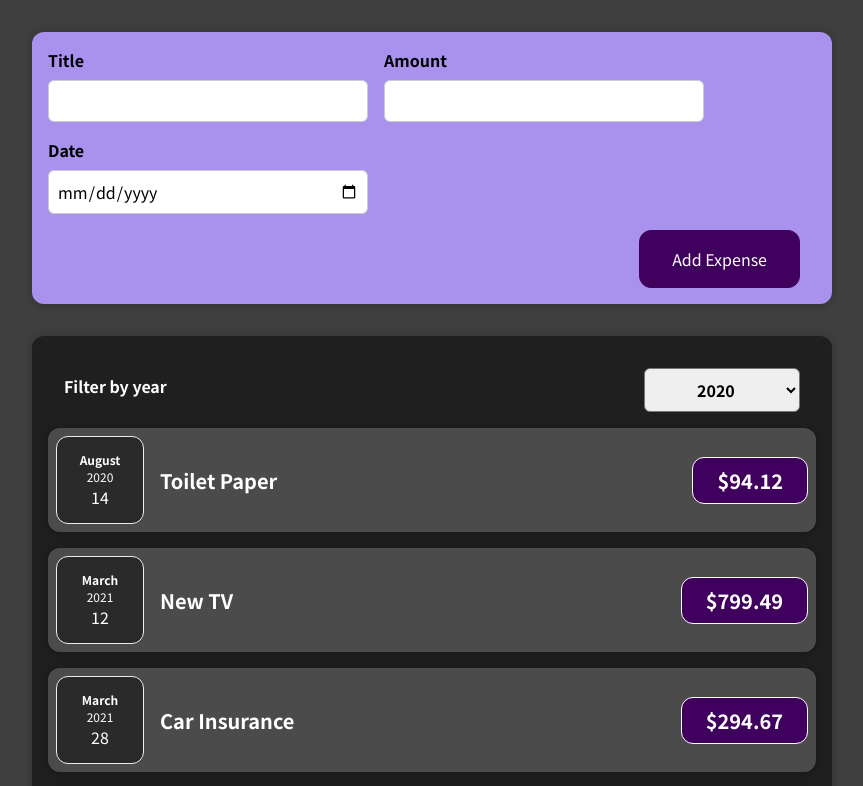
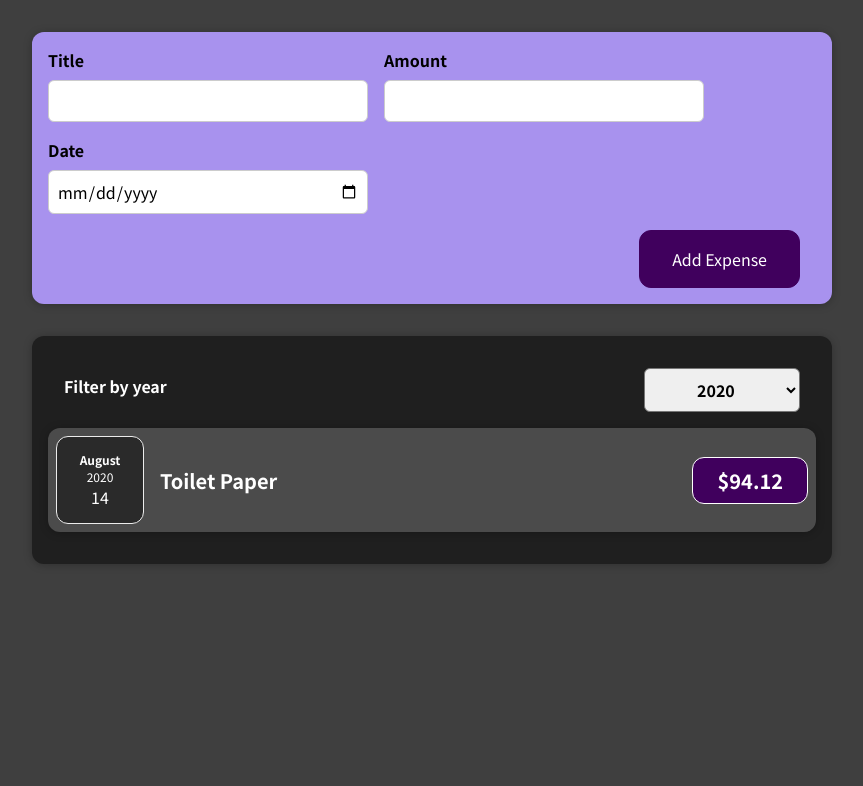
Before and after one commit to Ragnos89/complete-react-guide, a React (Create React App) app: page / in a window 1280 px wide. Shown: the top 786 px of the page, without its empty margins (208-1071 px from the left). Built offline with nearby package versions, Linux system fonts and the light colour scheme.

Commit message:
Assignment 3: Time to Practice: Working with Lists

```diff
--- a/src/components/Expenses/Expenses.js
+++ b/src/components/Expenses/Expenses.js
@@ -12,7 +12,6 @@ const Expenses = (props) => {
   const filteredExpenses = props.items.filter(
     (filtered) => filtered.date.getFullYear().toString() === filteredYear
   );
-  console.log(filteredExpenses);
   return (
     <div>
       <Card className="expenses">
@@ -20,7 +19,7 @@ const Expenses = (props) => {
           selected={filteredYear}
           onChangeFilter={filterChangeHandler}
         />
-        {props.items.map((expense) => (
+        {filteredExpenses.map((expense) => (
           <ExpenseItem
             key={expense.id}
             title={expense.title}
```
